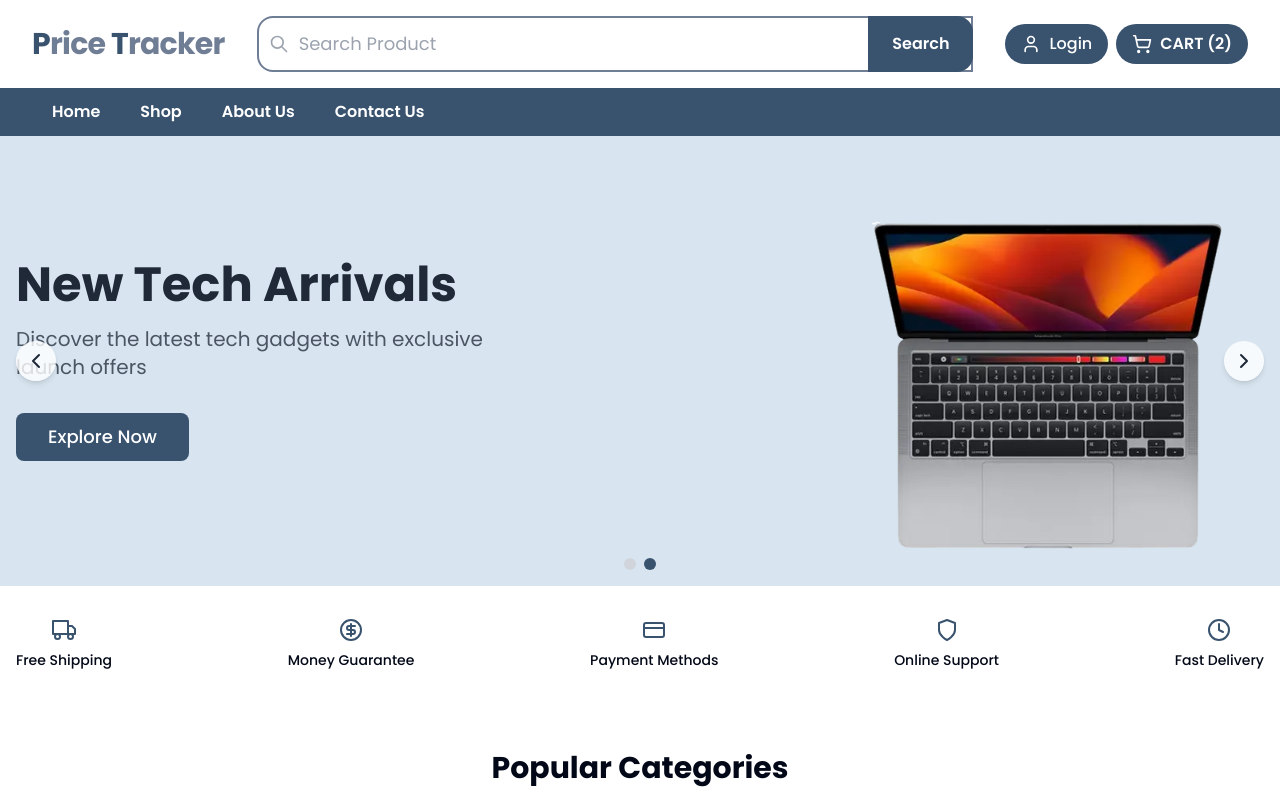
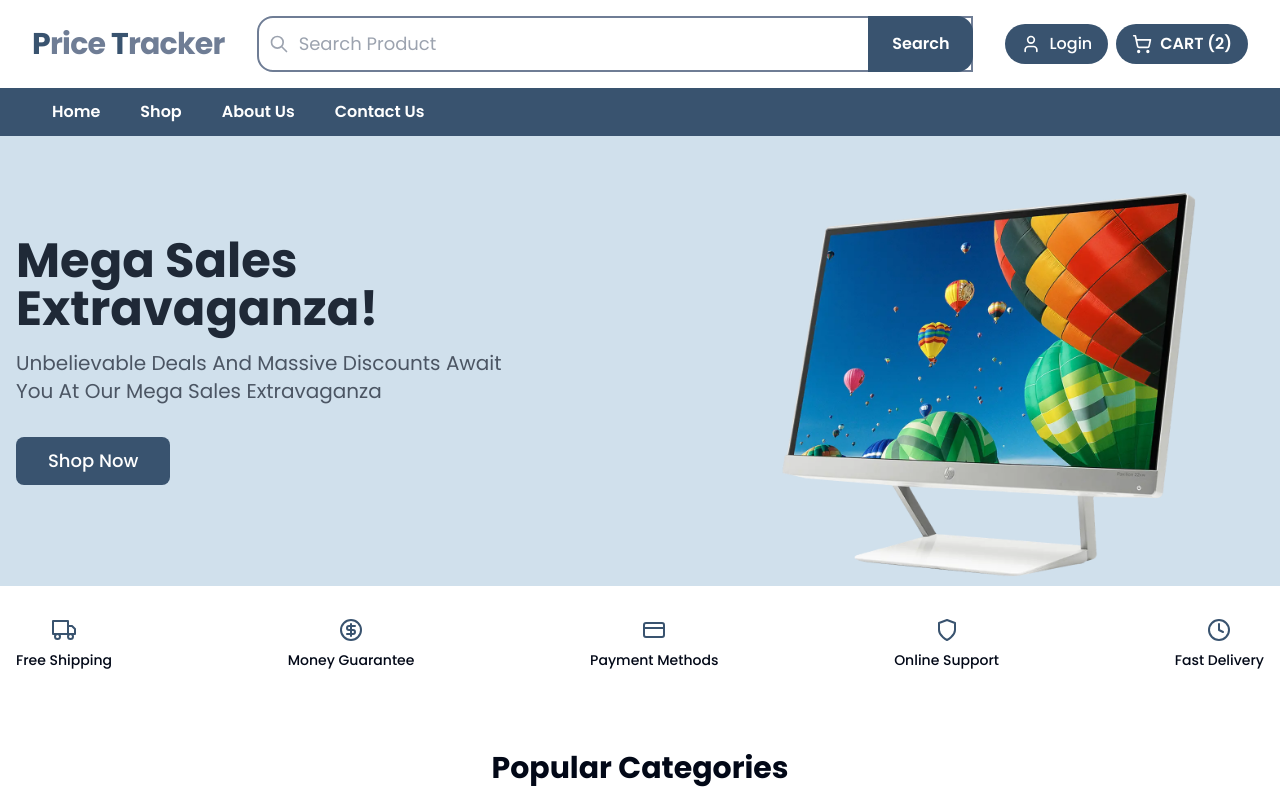
Before and after one commit to Mohamed-khaled0/Hardware-Price-Tracker, a React (Vite) app: page / in a window 1280 px wide. Shown: the top 800 px of the page. Built offline with nearby package versions, Linux system fonts and the light colour scheme.

Commit message:
Remove hero slider
Remove the slider functionality from the hero section and display only the first image. Add a larger right margin to the image.

```diff
--- a/src/components/Hero.tsx
+++ b/src/components/Hero.tsx
@@ -1,115 +1,39 @@
 
-import { useState, useEffect, useCallback } from "react";
-import { ChevronLeft, ChevronRight } from "lucide-react";
-import { cn } from "@/lib/utils";
 import { Button } from "@/components/ui/button";
 
-const heroSlides = [
-  {
-    id: 1,
+const heroData = {
   title: "Mega Sales Extravaganza!",
   description: "Unbelievable Deals And Massive Discounts Await You At Our Mega Sales Extravaganza",
   buttonText: "Shop Now",
   buttonLink: "/shop",
   image: "/lovable-uploads/display.webp",
   bgColor: "bg-[#d0e0ec]",
-  },
-  {
-    id: 2,
-    title: "New Tech Arrivals",
-    description: "Discover the latest tech gadgets with exclusive launch offers",
-    buttonText: "Explore Now",
-    buttonLink: "/new-arrivals",
-    image: "/lovable-uploads/laptopHero.webp",
-    bgColor: "bg-[#d8e5f0]",
-  },
-];
+};
 
 const Hero = () => {
-  const [currentSlide, setCurrentSlide] = useState(0);
-
-  // Auto-scroll functionality
-  const nextSlide = useCallback(() => {
-    setCurrentSlide((prev) => (prev + 1) % heroSlides.length);
-  }, []);
-
-  const prevSlide = () => {
-    setCurrentSlide((prev) => (prev - 1 + heroSlides.length) % heroSlides.length);
-  };
-
-  // Set up interval for auto-scrolling
-  useEffect(() => {
-    const interval = setInterval(() => {
-      nextSlide();
-    }, 5000); // Change slide every 5 seconds
-
-    return () => clearInterval(interval);
-  }, [nextSlide]);
-
   return (
     <div className="relative w-full overflow-hidden">
-      <div
-        className="flex transition-transform duration-500 ease-in-out "
-        style={{ transform: `translateX(-${currentSlide * 100}%)` }}
-      >
-        {heroSlides.map((slide) => (
-          <div
-            key={slide.id}
-            className={cn("min-w-full h-[450px] relative", slide.bgColor)}
-          >
+      <div className={`min-w-full h-[450px] relative ${heroData.bgColor}`}>
         <div className="container mx-auto px-4 h-full flex items-center">
           <div className="max-w-lg pr-4">
-                <h1 className="text-4xl md:text-5xl font-bold mb-4 text-gray-800">{slide.title}</h1>
-                <p className="text-xl text-gray-600 mb-8">{slide.description}</p>
+            <h1 className="text-4xl md:text-5xl font-bold mb-4 text-gray-800">{heroData.title}</h1>
+            <p className="text-xl text-gray-600 mb-8">{heroData.description}</p>
             <Button
               className="bg-[#39536f] hover:bg-[#2a405a] text-white px-8 py-6 rounded-lg text-lg"
               asChild
             >
-                  <a href={slide.buttonLink}>{slide.buttonText}</a>
+              <a href={heroData.buttonLink}>{heroData.buttonText}</a>
             </Button>
           </div>
-              <div className="hidden md:block absolute right-8 bottom-0">
+          <div className="hidden md:block absolute right-20 bottom-0">
             <img
-                  src={slide.image}
+              src={heroData.image}
               alt="Hero product"
               className="max-h-[400px] object-contain"
             />
           </div>
         </div>
       </div>
-        ))}
-      </div>
-
-      {/* Navigation arrows */}
-      <button
-        className="absolute left-4 top-1/2 -translate-y-1/2 bg-white/80 p-2 rounded-full shadow-md hover:bg-white"
-        onClick={prevSlide}
-        aria-label="Previous slide"
-      >
-        <ChevronLeft className="h-6 w-6 text-gray-800" />
-      </button>
-      <button
-        className="absolute right-4 top-1/2 -translate-y-1/2 bg-white/80 p-2 rounded-full shadow-md hover:bg-white"
-        onClick={nextSlide}
-        aria-label="Next slide"
-      >
-        <ChevronRight className="h-6 w-6 text-gray-800" />
-      </button>
-
-      {/* Indicator dots */}
-      <div className="absolute bottom-4 left-1/2 -translate-x-1/2 flex space-x-2">
-        {heroSlides.map((_, index) => (
-          <button
-            key={index}
-            className={cn(
-              "w-3 h-3 rounded-full",
-              currentSlide === index ? "bg-[#39536f]" : "bg-gray-300"
-            )}
-            onClick={() => setCurrentSlide(index)}
-            aria-label={`Go to slide ${index + 1}`}
-          />
-        ))}
-      </div>
     </div>
   );
 };
```
Lines whose indentation alone changed are shown as unchanged.
